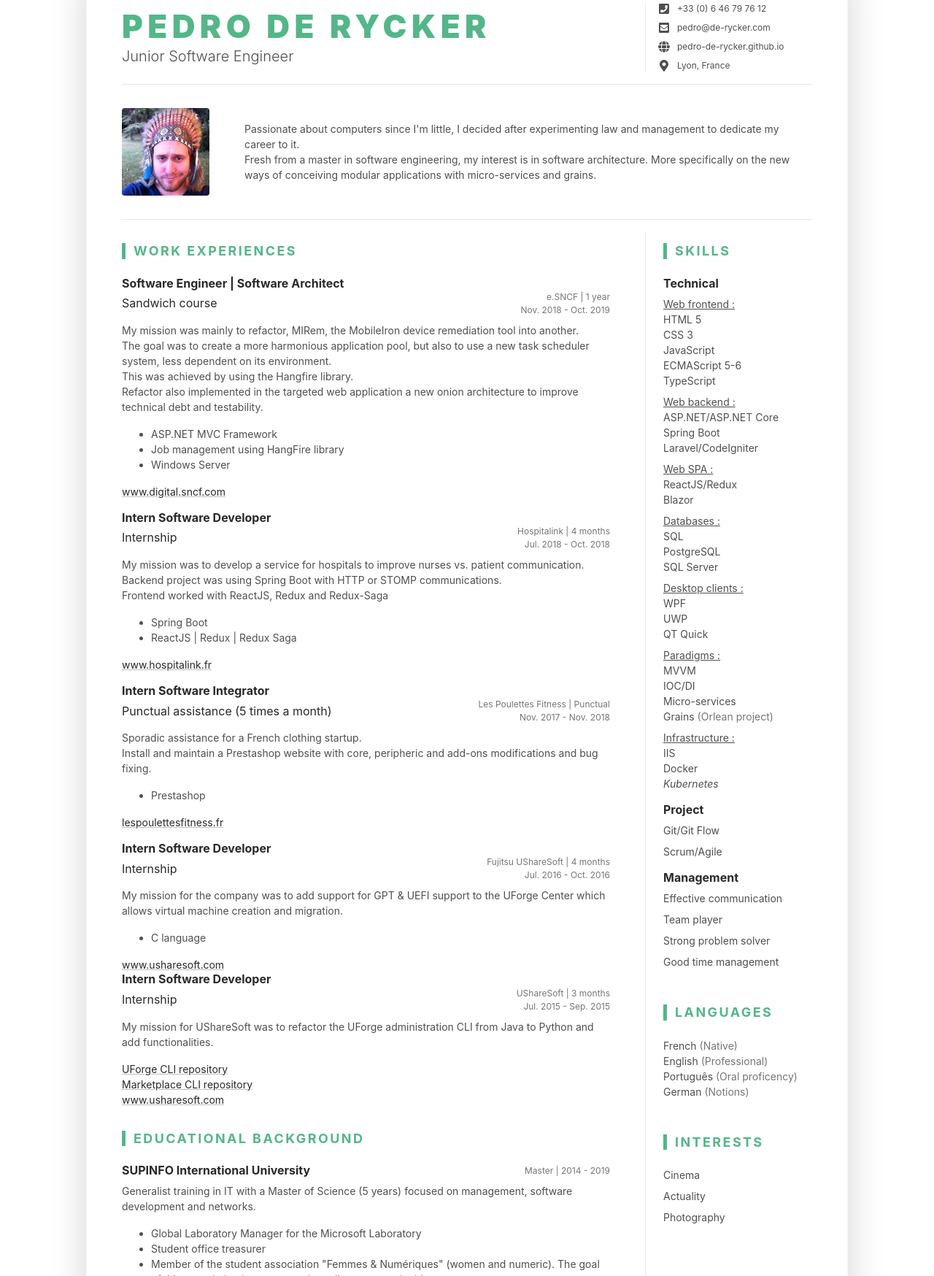
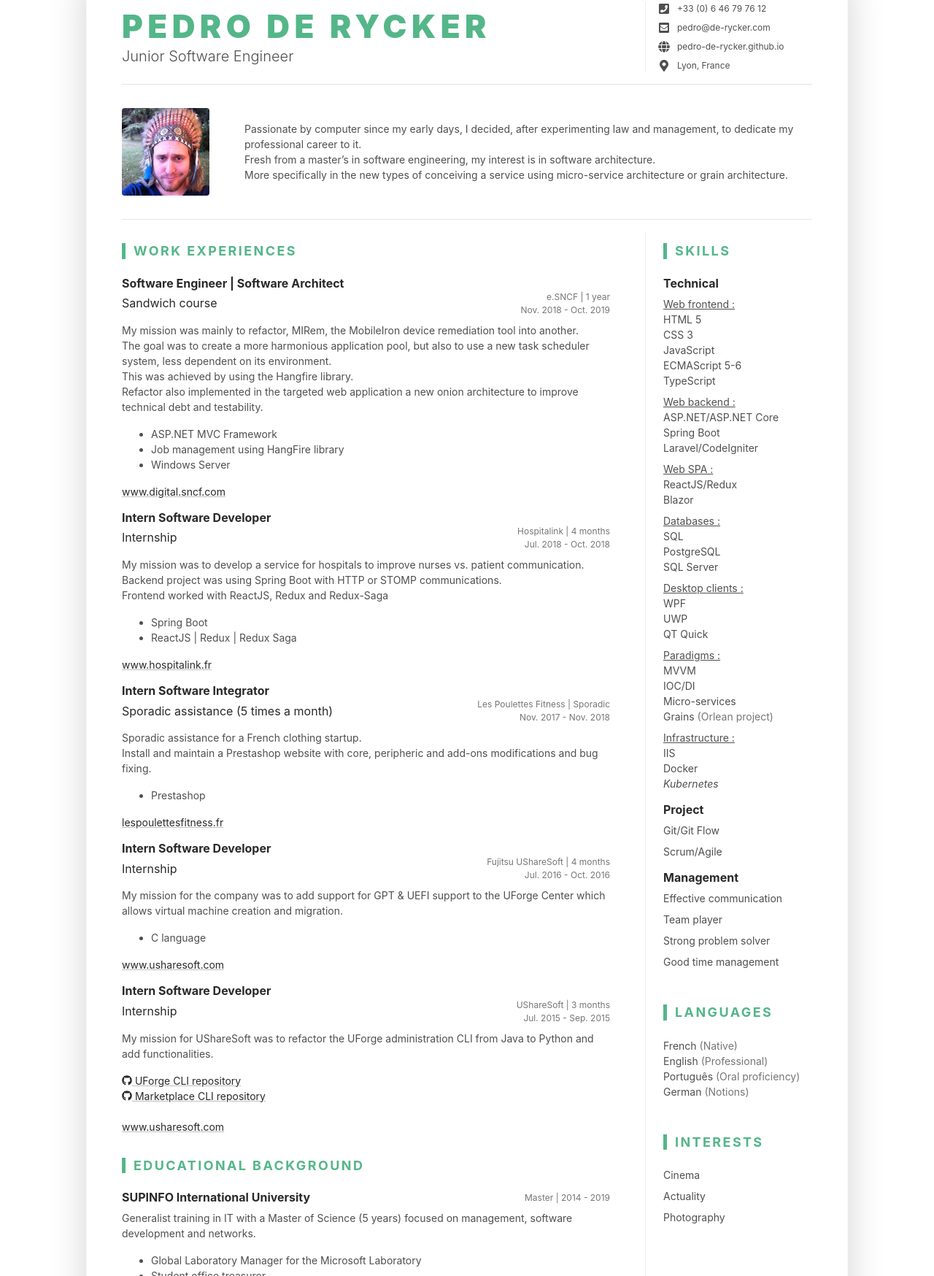
Before and after one commit to pedro-de-rycker/pedro-de-rycker.github.io, a plain HTML site: page index.html in a window 1280 px wide. Shown: the part 94-1842 px from the top of the page at 73% size. Drawn offline with Linux system fonts and the light colour scheme.

Commit message:
Update index.html

```diff
--- a/index.html
+++ b/index.html
@@ -69,12 +69,11 @@
 							src="assets/images/profile.jpg" alt="image">
 						<div class="media-body text-left">
 							<p class="mb-0">
-								Passionate about computers since I'm little, I decided after experimenting law and
-								management to dedicate my career to it.
-								<br />
-								Fresh from a master in software engineering, my interest is in software architecture.
-								More specifically on the new ways of conceiving
-								modular applications with micro-services and grains.
+									Passionate by computer since my early days, I decided, after experimenting law and management, to dedicate my professional career to it.
+									<br />
+									Fresh from a master’s in software engineering, my interest is in software architecture.
+									<br />
+									More specifically in the new types of conceiving a service using micro-service architecture or grain architecture.
 							</p>
 						</div>
 						<!--//media-body-->
@@ -160,11 +159,11 @@
 											Integrator</h4>
 										<h3 class="item-title col-12 col-md-6 col-lg-8 mb-2 mb-md-0"
 											style="font-weight: normal;">
-											Punctual assistance (5 times a month)
+											Sporadic assistance (5 times a month)
 										</h3>
 										<div
 											class="item-meta col-12 col-md-6 col-lg-4 text-muted text-left text-md-right">
-											Les Poulettes Fitness | Punctual <br /> Nov. 2017 - Nov. 2018</div>
+											Les Poulettes Fitness | Sporadic <br /> Nov. 2017 - Nov. 2018</div>
 
 									</div>
 									<div class="item-content">
@@ -182,7 +181,7 @@
 									</div>
 								</div>
 								<!--//item-->
-								<div class="item">
+								<div class="item mb-3">
 									<div class="item-heading row align-items-center mb-2">
 										<h4 class="item-title col-12 col-md-6 col-lg-8 mb-2 mb-md-0">Intern Software
 											Developer</h4>
@@ -226,11 +225,17 @@
 											My mission for UShareSoft was to refactor the UForge administration CLI from
 											Java to Python and add functionalities.
 										</p>
-										<a href="https://github.com/pedro-de-rycker/uforge-cli" target="_blank"
-											rel="noopener noreferrer" class="theme-link">UForge CLI repository</a><br />
-										<a href="https://github.com/pedro-de-rycker/marketplace-cli" target="_blank"
-											rel="noopener noreferrer" class="theme-link">Marketplace CLI
-											repository</a><br />
+										<a href="https://github.com/pedro-de-rycker/uforge-cli" target="_blank" rel="noopener noreferrer" class="theme-link">
+											<i class="fab fa-github"></i>
+											UForge CLI repository
+										</a>
+										<br />
+										<a href="https://github.com/pedro-de-rycker/marketplace-cli" target="_blank" rel="noopener noreferrer" class="theme-link">
+											<i class="fab fa-github"></i>
+											Marketplace CLI	repository
+										</a>
+										<br />
+										<br />
 										<a href="https://www.usharesoft.com/" target="_blank" rel="noopener noreferrer"
 											class="theme-link">www.usharesoft.com</a><br />
 									</div>
@@ -495,7 +500,7 @@
 								<ul class="list-unstyled resume-lang-list">
 									<li>French <span class="text-muted">(Native)</span></li>
 									<li>English <span class="text-muted">(Professional)</span></li>
-									<li>Português <span class="text-muted">(Oral proficency)</span></li>
+									<li>Português <span class="text-muted">(Oral proficiency)</span></li>
 									<li>German <span class="text-muted">(Notions)</span></li>
 								</ul>
 							</section>
```
